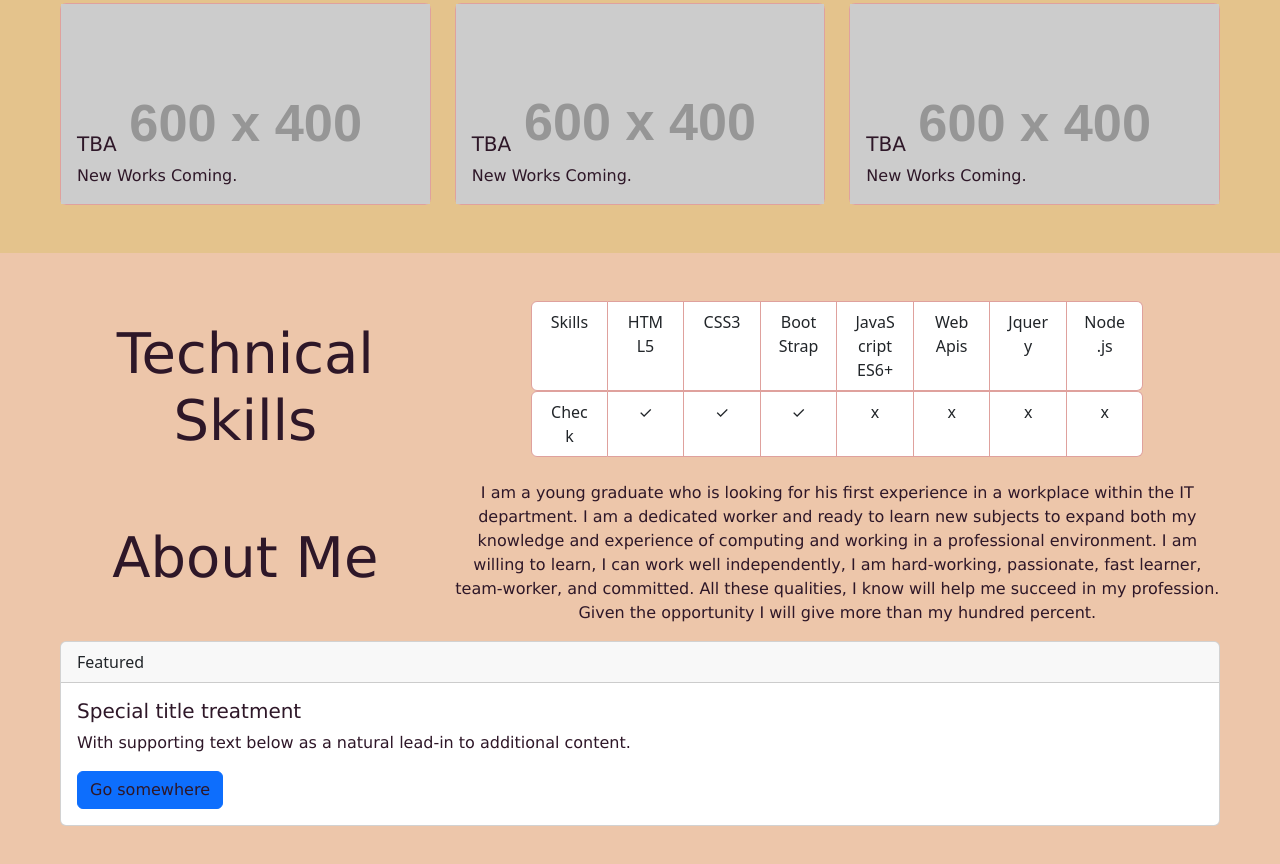
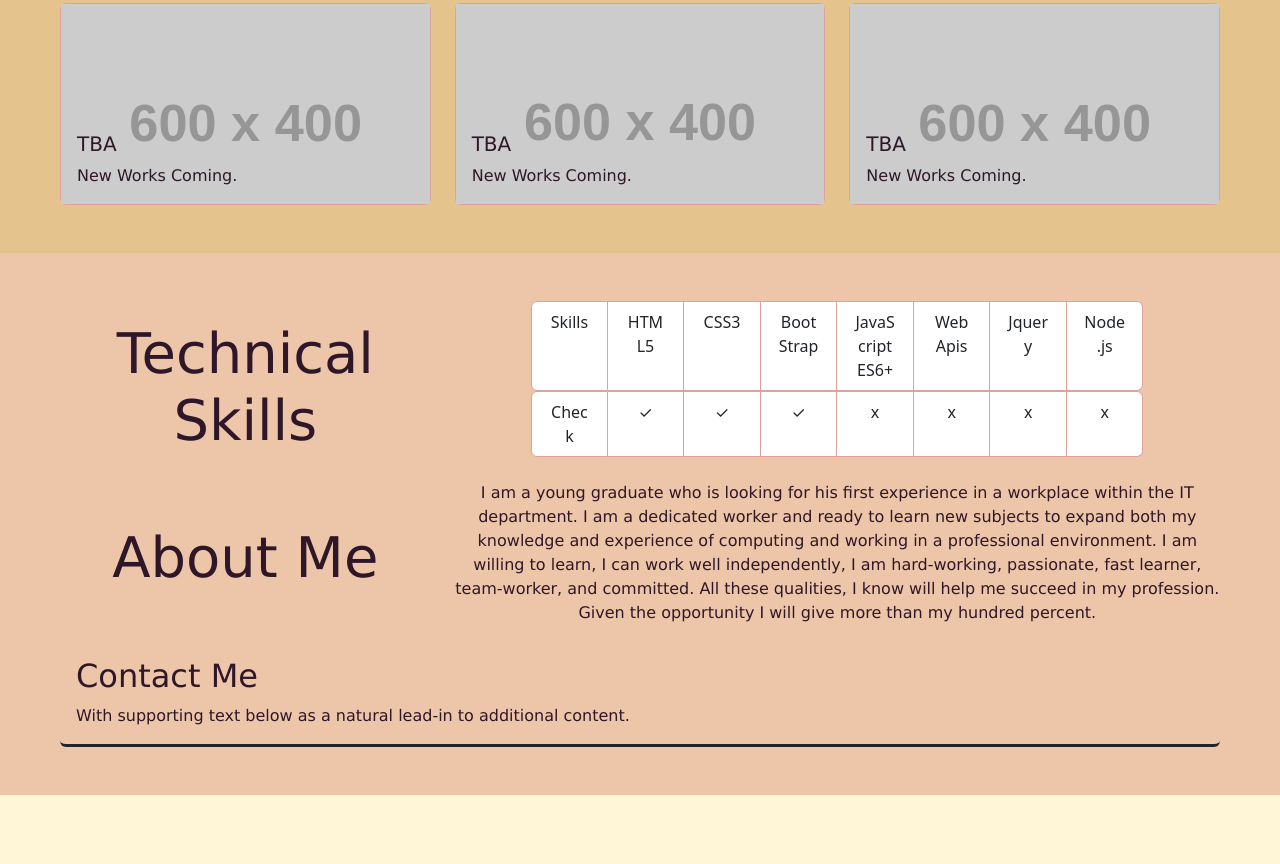
Before and after one commit to josh484/Bootstrap-Portfolio, a plain HTML site: page index.html in a window 1280 px wide. Shown: the part 1374-2238 px from the top of the page. After the commit the page ends 2169 px from the top, so only its background shows below. Drawn offline with nearby package versions, Linux system fonts and the light colour scheme; placeholder pictures from the web are drawn by us.

Commit message:
changed the card of contact me to not display border and background same colour as the section

```diff
--- a/assets/css/style.css
+++ b/assets/css/style.css
@@ -68,3 +68,9 @@ body h1, h2, h3, h4, h5, h6, a, p{
 .futureSkills{
     background-color: #edc6aa;
 }
+
+.contactMe{
+    background-color: #edc6aa;
+    border: none;
+    border-bottom: solid;
+}
--- a/index.html
+++ b/index.html
@@ -157,17 +157,14 @@
                 </div>
                 <div>
                     <div class="col-lg-12">
-                        <div class="card">
-                            <div class="card-header">
-                                Featured
-                            </div>
-                            <div class="card-body">
-                                <h5 class="card-title">Special title treatment</h5>
+                        <div class="card contactMe">
+                            <div class="card-body ">
+                                <h2 class="card-title">Contact Me </h5>
                                 <p class="card-text">With supporting text below as a natural lead-in to additional
                                     content.</p>
-                                <a href="#" class="btn btn-primary">Go somewhere</a>
                             </div>
                         </div>
+
                     </div>
                 </div>
             </div>
```
